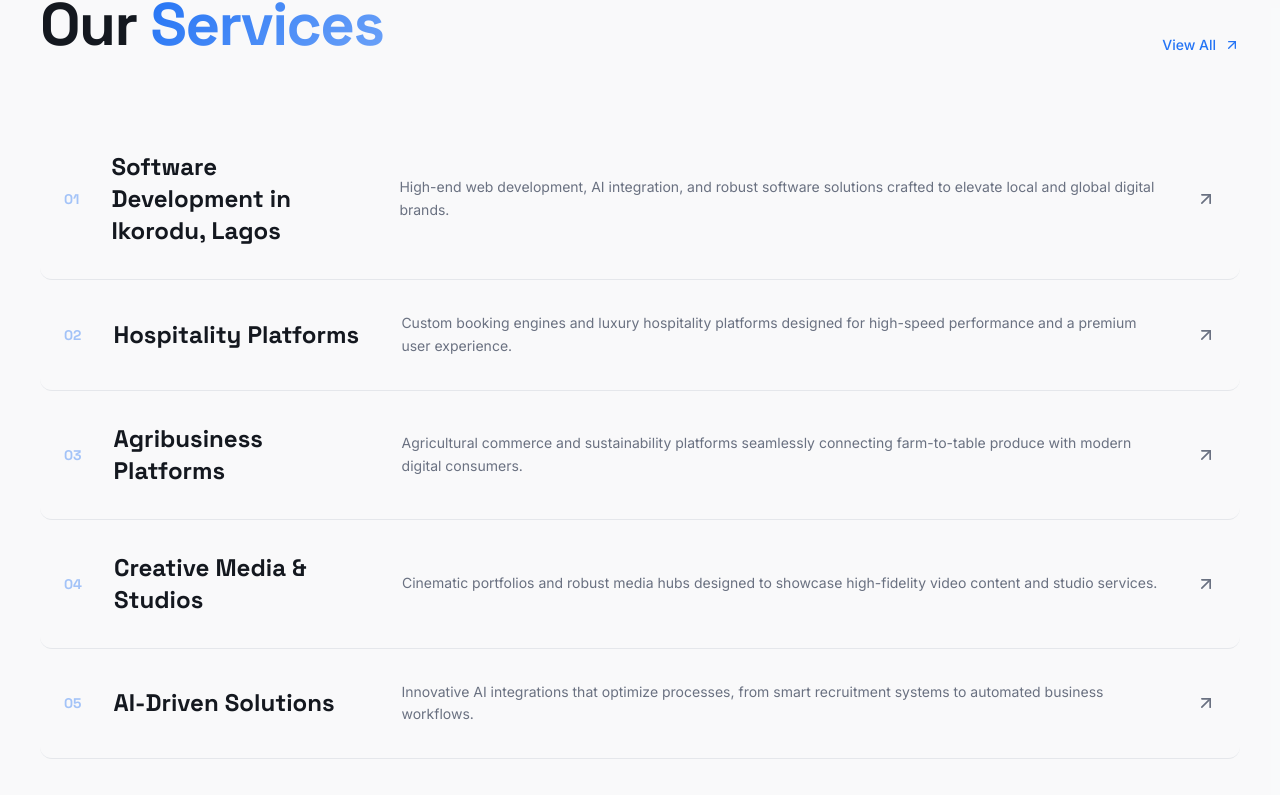
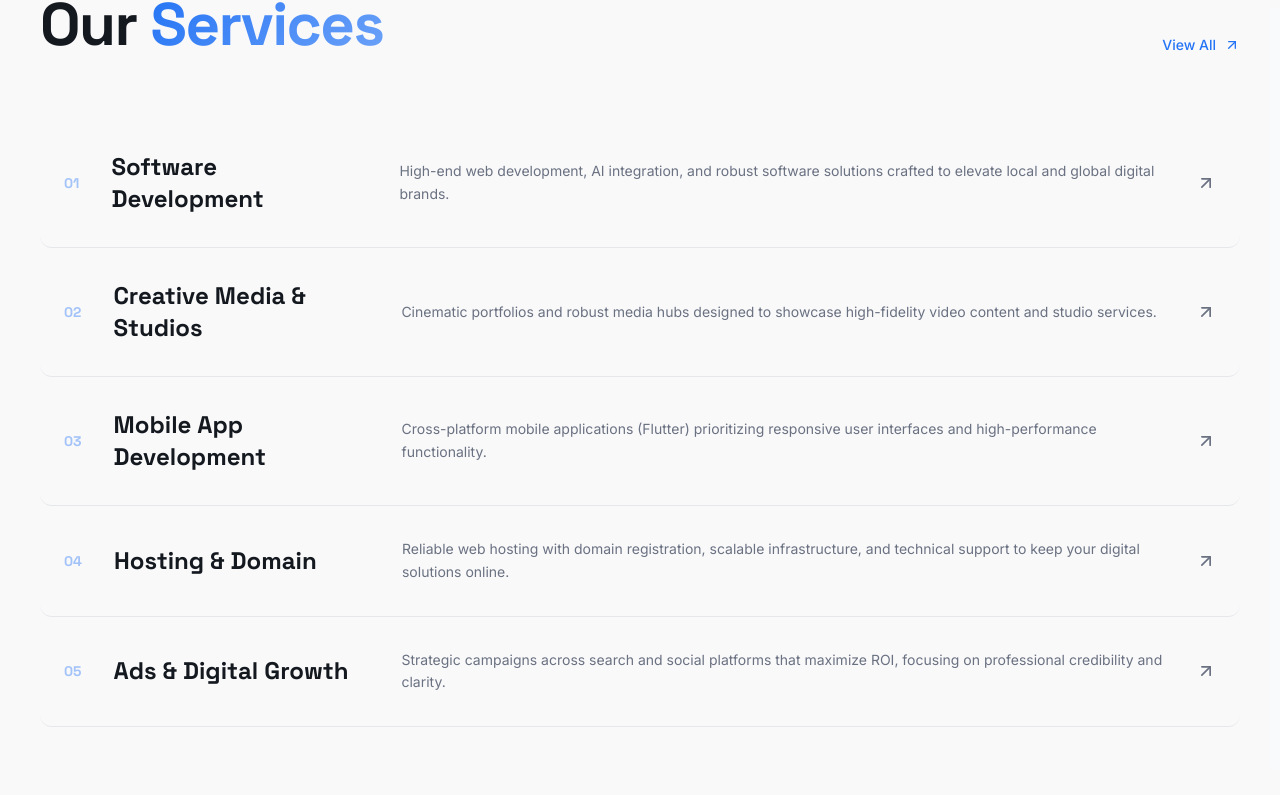
Before and after one commit to Jo-shua09/BoukarTech-Website, a React (Vite) app: page / in a window 1280 px wide. Shown: the part 1517-2312 px from the top of the page. Built offline with nearby package versions, Linux system fonts and the light colour scheme.

Commit message:
`Added GoogleAnalytics component and updated various files with minor styling and content changes`

```diff
--- a/src/App.tsx
+++ b/src/App.tsx
@@ -2,6 +2,7 @@ import { useState, useEffect } from "react";
 import AppRouter from "./routes/AppRouter";
 import Loader from "./components/Loader";
 import WhatsAppButton from "./components/WhatsAppButton";
+import GoogleAnalytics from "./components/GoogleAnalytics";
 
 export default function App() {
   const [isLoading, setIsLoading] = useState(true);
--- a/src/components/Navbar.tsx
+++ b/src/components/Navbar.tsx
@@ -32,11 +32,11 @@ const Navbar = () => {
   return (
     <>
       <header
-        className={`fixed top-0 left-0 right-0 z-50 transition-all duration-300 px-5 ${
+        className={`fixed top-0 left-0 right-0 z-50 transition-all duration-300 ${
           scrolled ? "bg-background shadow-sm border-b border-border lg:bg-background/95 lg:backdrop-blur-md" : "bg-background lg:bg-transparent"
         } lg:border-none`}
       >
-        <div className="max-w-7xl mx-auto md:p-0 p-5 flex items-center justify-between h-16 md:h-20">
+        <div className="max-w-7xl mx-auto p-5 flex items-center justify-between h-16 md:h-20">
           <Link to="/" className="flex items-center gap-2">
             <img src={logoIcon} alt="BoukarTech" className="h-8 w-8 md:h-10 md:w-10" />
             <span className="font-display font-bold text-lg md:text-xl text-foreground">BoukarTech</span>
--- a/src/pages/Index.tsx
+++ b/src/pages/Index.tsx
@@ -14,41 +14,26 @@ import Layout from "@/components/Layout";
 const services = [
   {
     num: "01",
-    title: "Software Development in Ikorodu, Lagos",
+    title: "Software Development",
     desc: "High-end web development, AI integration, and robust software solutions crafted to elevate local and global digital brands.",
   },
   {
     num: "02",
-    title: "Hospitality Platforms",
-    desc: "Custom booking engines and luxury hospitality platforms designed for high-speed performance and a premium user experience.",
-  },
-  {
-    num: "03",
-    title: "Agribusiness Platforms",
-    desc: "Agricultural commerce and sustainability platforms seamlessly connecting farm-to-table produce with modern digital consumers.",
-  },
-  {
-    num: "04",
     title: "Creative Media & Studios",
     desc: "Cinematic portfolios and robust media hubs designed to showcase high-fidelity video content and studio services.",
   },
   {
-    num: "05",
-    title: "AI-Driven Solutions",
-    desc: "Innovative AI integrations that optimize processes, from smart recruitment systems to automated business workflows.",
-  },
-  {
-    num: "06",
+    num: "03",
     title: "Mobile App Development",
     desc: "Cross-platform mobile applications (Flutter) prioritizing responsive user interfaces and high-performance functionality.",
   },
   {
-    num: "07",
+    num: "04",
     title: "Hosting & Domain",
     desc: "Reliable web hosting with domain registration, scalable infrastructure, and technical support to keep your digital solutions online.",
   },
   {
-    num: "08",
+    num: "05",
     title: "Ads & Digital Growth",
     desc: "Strategic campaigns across search and social platforms that maximize ROI, focusing on professional credibility and clarity.",
   },
```
